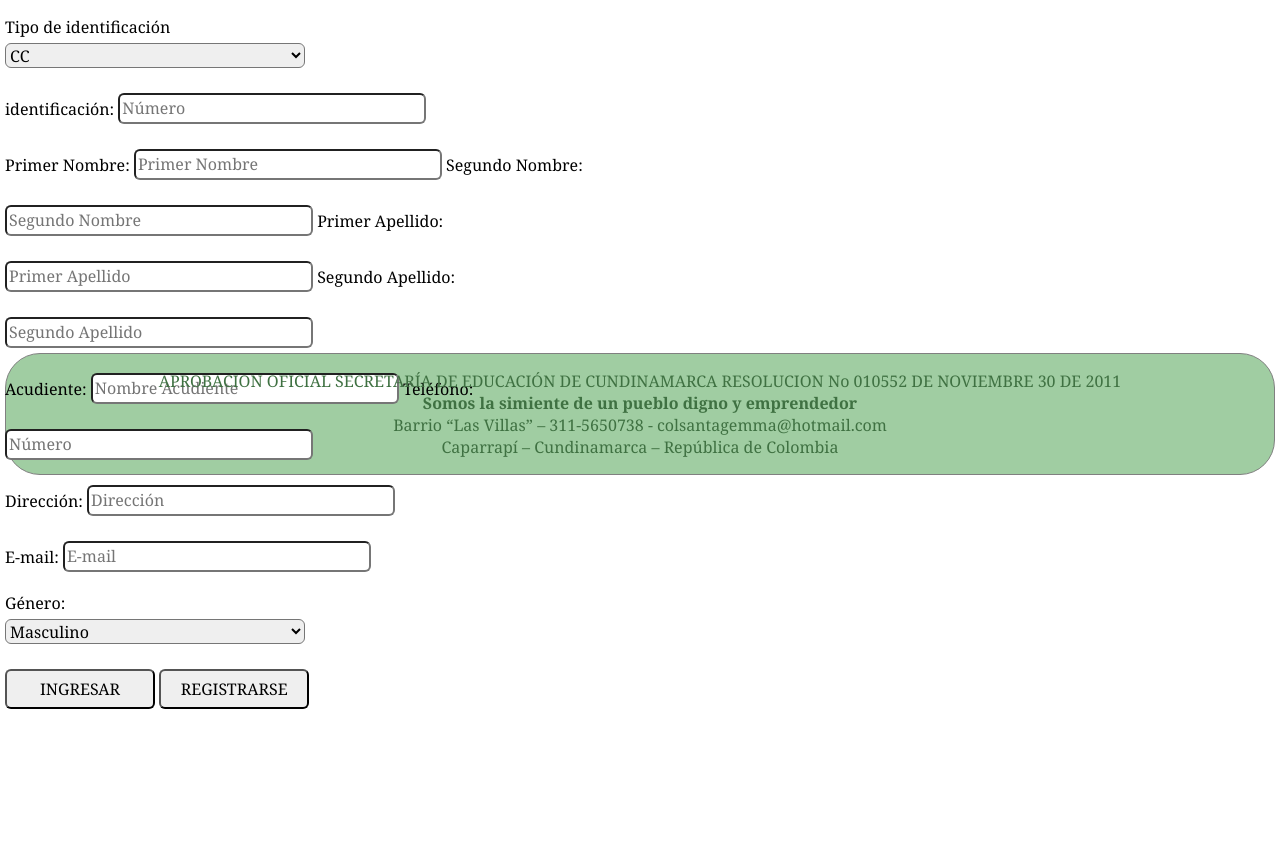
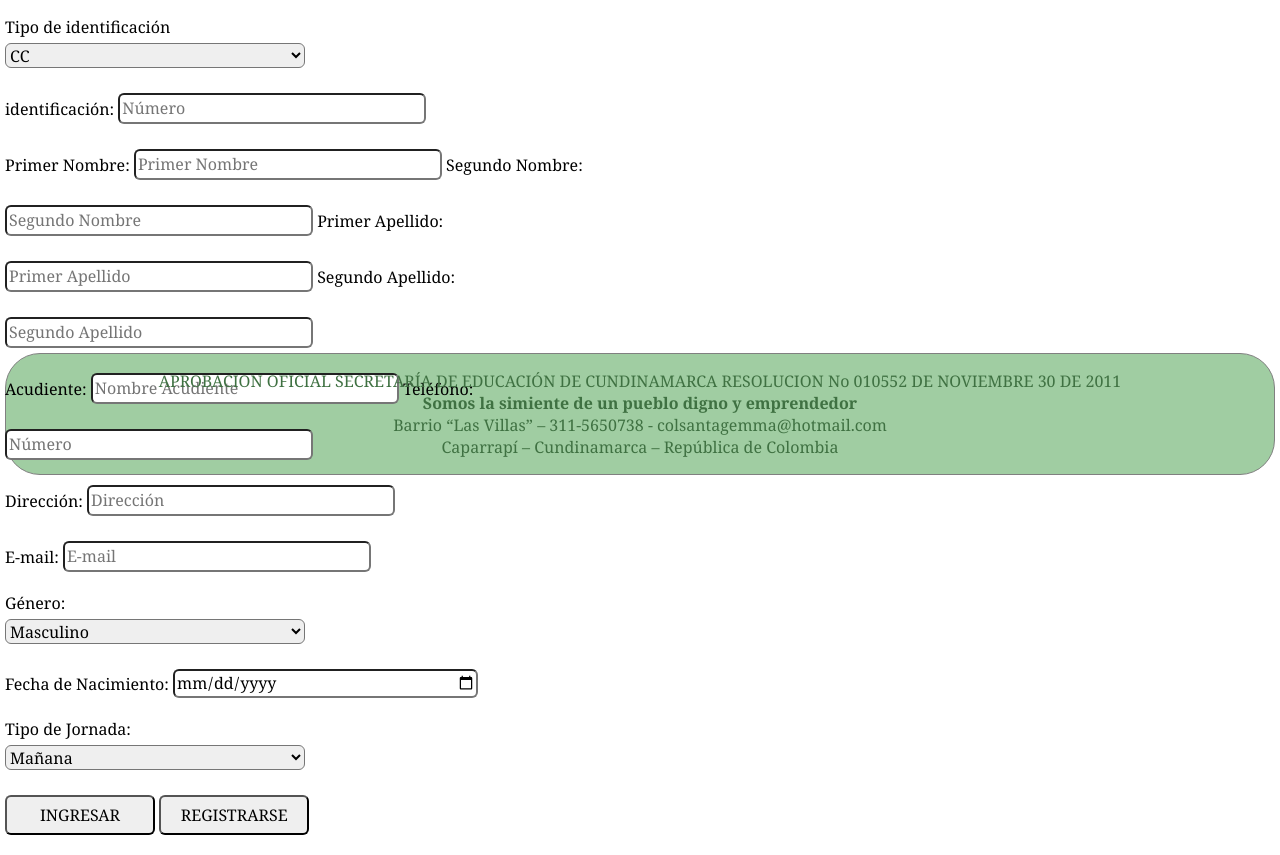
Before and after one commit to lunamedellin/Gemmasoft, a plain HTML site: page paginas/frm_Registrese.html in a window 1280 px wide. Shown: the part 213-1068 px from the top of the page. Before the commit the page ends 942 px from the top, so only its background shows below. Drawn offline with Linux system fonts and the light colour scheme.

Commit message:
complementos formuario

```diff
--- a/paginas/frm_Registrese.html
+++ b/paginas/frm_Registrese.html
@@ -52,8 +52,14 @@
                        <option value="Femenino">Femenino</option>
                        <option value="Otro">Otro</option>
                    </select>
-
-
+                   Fecha de Nacimiento:
+                   <input type="date" name="birthday" id="birthday" required><br>
+                   Tipo de Jornada:
+                   <select name="Jornada" id="Jornada">
+                       <option value="Mañana">Mañana</option>
+                       <option value="Completa">Completa</option>
+                       <option value="fnsemana">Fin de Semana</option>
+                    </select>
                    <input class="boton" type="submit" value="INGRESAR">
                    <input class="boton" type="submit" value="REGISTRARSE">
            </form>
```
